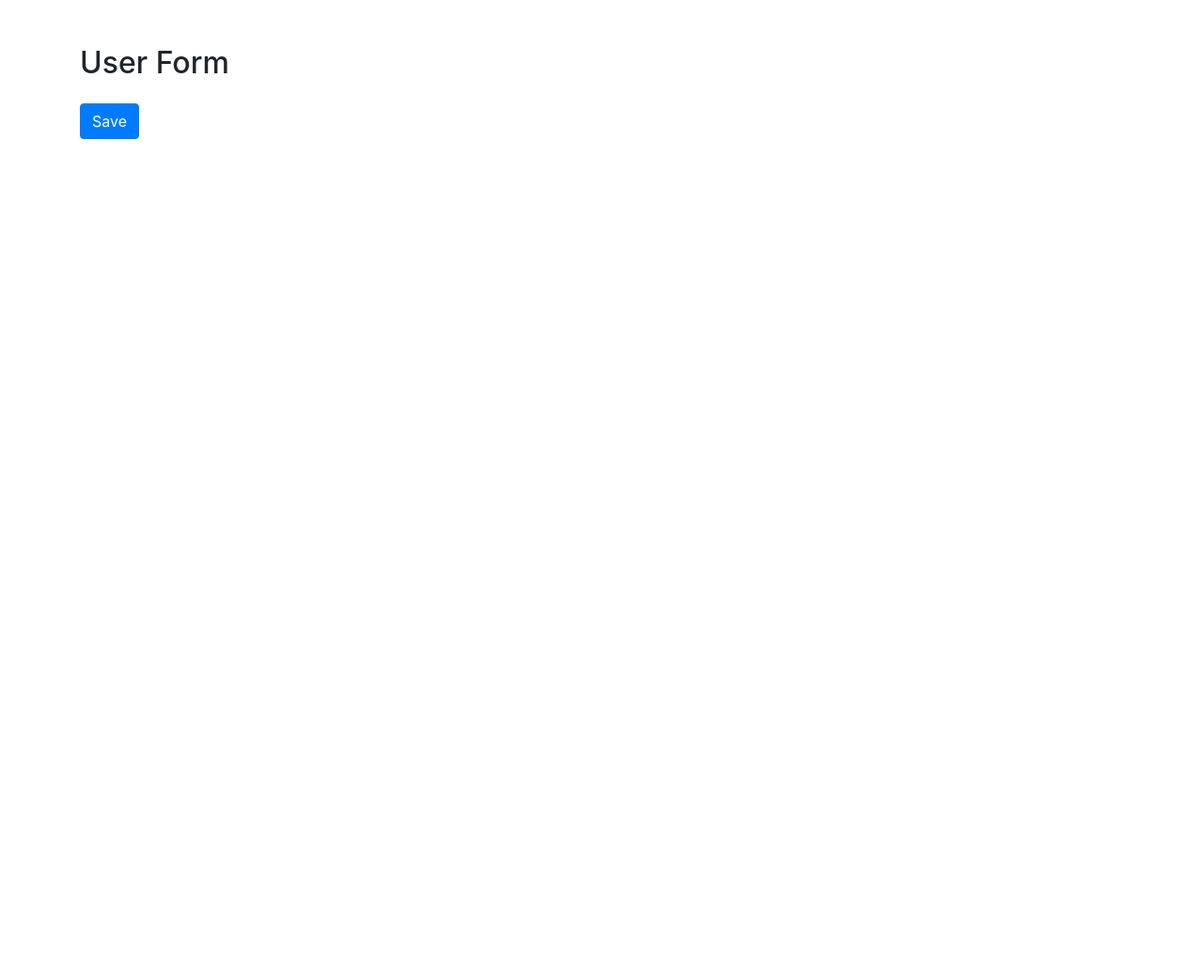
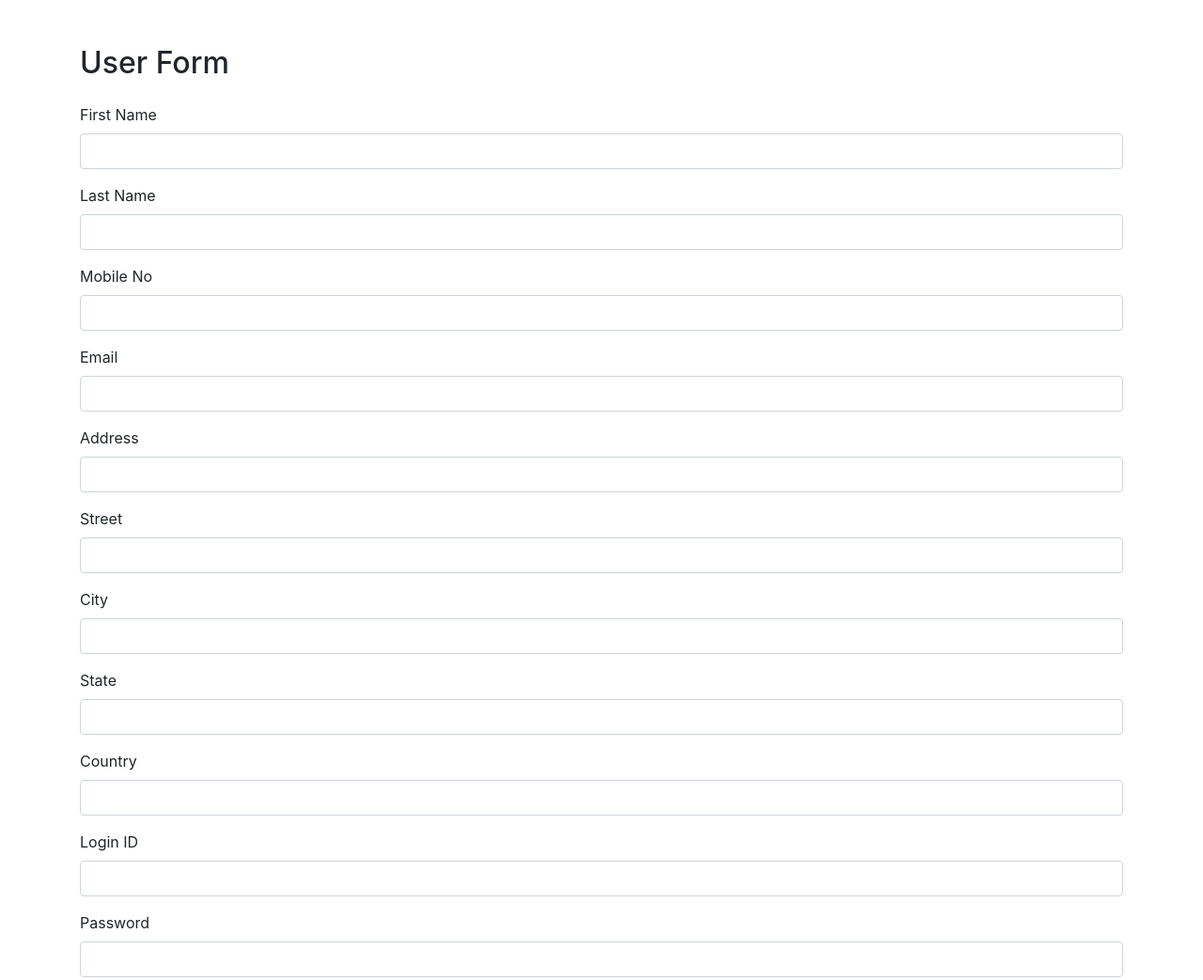
Before and after one commit to mu243/UserAPI, a website: page public/index.html in a window 1280 px wide. Shown: the top 1043 px of the page at 94% size. Before the commit the page ends 800 px from the top, so only its background shows below. Drawn offline with nearby package versions, Linux system fonts and the light colour scheme.

Commit message:
Update index.html

```diff
--- a/public/index.html
+++ b/public/index.html
@@ -14,8 +14,52 @@
   <div class="container mt-5">
     <h2 class="mb-4">User Form</h2>
     <form id="userForm">
-      <!-- Form Fields -->
-      <!-- (same as before) -->
+
+       <div class="form-group">
+        <label for="firstName">First Name</label>
+        <input type="text" class="form-control" id="firstName" name="firstName" required>
+      </div>
+      <div class="form-group">
+        <label for="lastName">Last Name</label>
+        <input type="text" class="form-control" id="lastName" name="lastName" required>
+      </div>
+      <div class="form-group">
+        <label for="mobileNo">Mobile No</label>
+        <input type="text" class="form-control" id="mobileNo" name="mobileNo" required>
+      </div>
+      <div class="form-group">
+        <label for="email">Email</label>
+        <input type="email" class="form-control" id="email" name="email" required>
+      </div>
+      <div class="form-group">
+        <label for="address">Address</label>
+        <input type="text" class="form-control" id="address" name="address" required>
+      </div>
+      <div class="form-group">
+        <label for="street">Street</label>
+        <input type="text" class="form-control" id="street" name="street" required>
+      </div>
+      <div class="form-group">
+        <label for="city">City</label>
+        <input type="text" class="form-control" id="city" name="city" required>
+      </div>
+      <div class="form-group">
+        <label for="state">State</label>
+        <input type="text" class="form-control" id="state" name="state" required>
+      </div>
+      <div class="form-group">
+        <label for="country">Country</label>
+        <input type="text" class="form-control" id="country" name="country" required>
+      </div>
+      <div class="form-group">
+        <label for="loginId">Login ID</label>
+        <input type="text" class="form-control" id="loginId" name="loginId" required>
+      </div>
+      <div class="form-group">
+        <label for="password">Password</label>
+        <input type="password" class="form-control" id="password" name="password" required>
+      </div>
+
       <button type="submit" class="btn btn-primary">Save</button>
     </form>
     <div id="errorMessages" class="error mt-3"></div>
```
